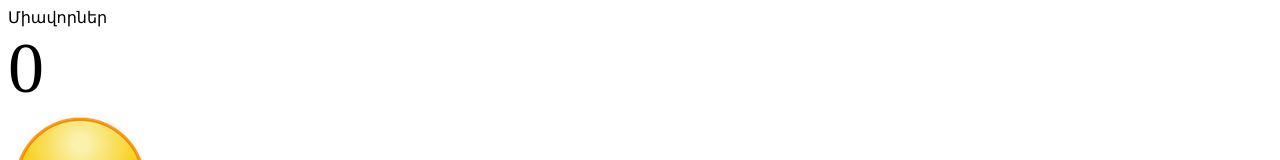
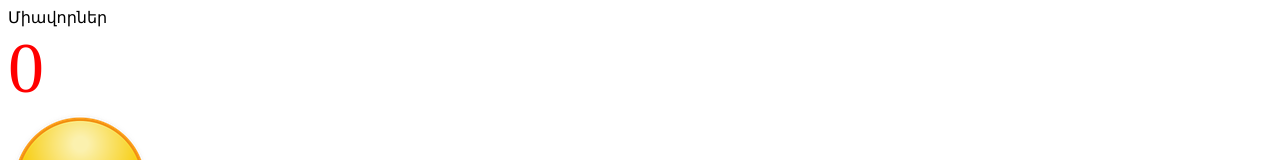
Before and after one commit to sisarmen/sisarmen.github.io, a plain HTML site: page test1.html in a window 1280 px wide. Both pictures are taken after a click on the link "Տեստը սկսելու համար սեղմեք այստեղ". Shown: the top 160 px of the page. Drawn offline with Linux system fonts and the light colour scheme.

Commit message:
Update test1.html

```diff
--- a/test1.html
+++ b/test1.html
@@ -85,7 +85,7 @@ border:1px solid;
 
 	<div class="col-sm-4">
 <label id='miavorner'>Միավորներ  </label>
-<label id='score'>0  </label><label id='miavor'>17  </label>
+<label id='score' style="color:red">0  </label><label id='miavor'>17  </label>
 	</div>
 
 	<div class="col-sm-8">
```
